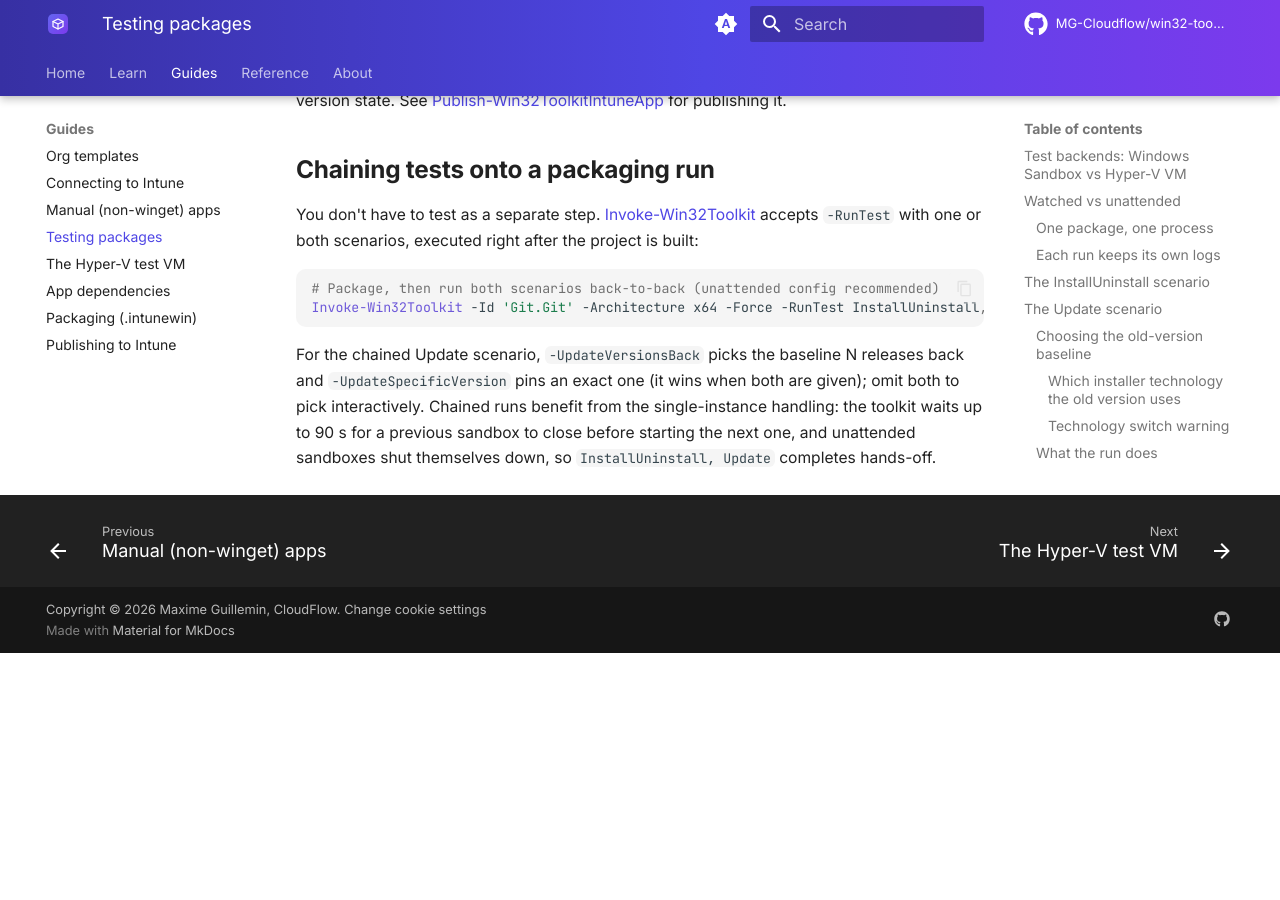
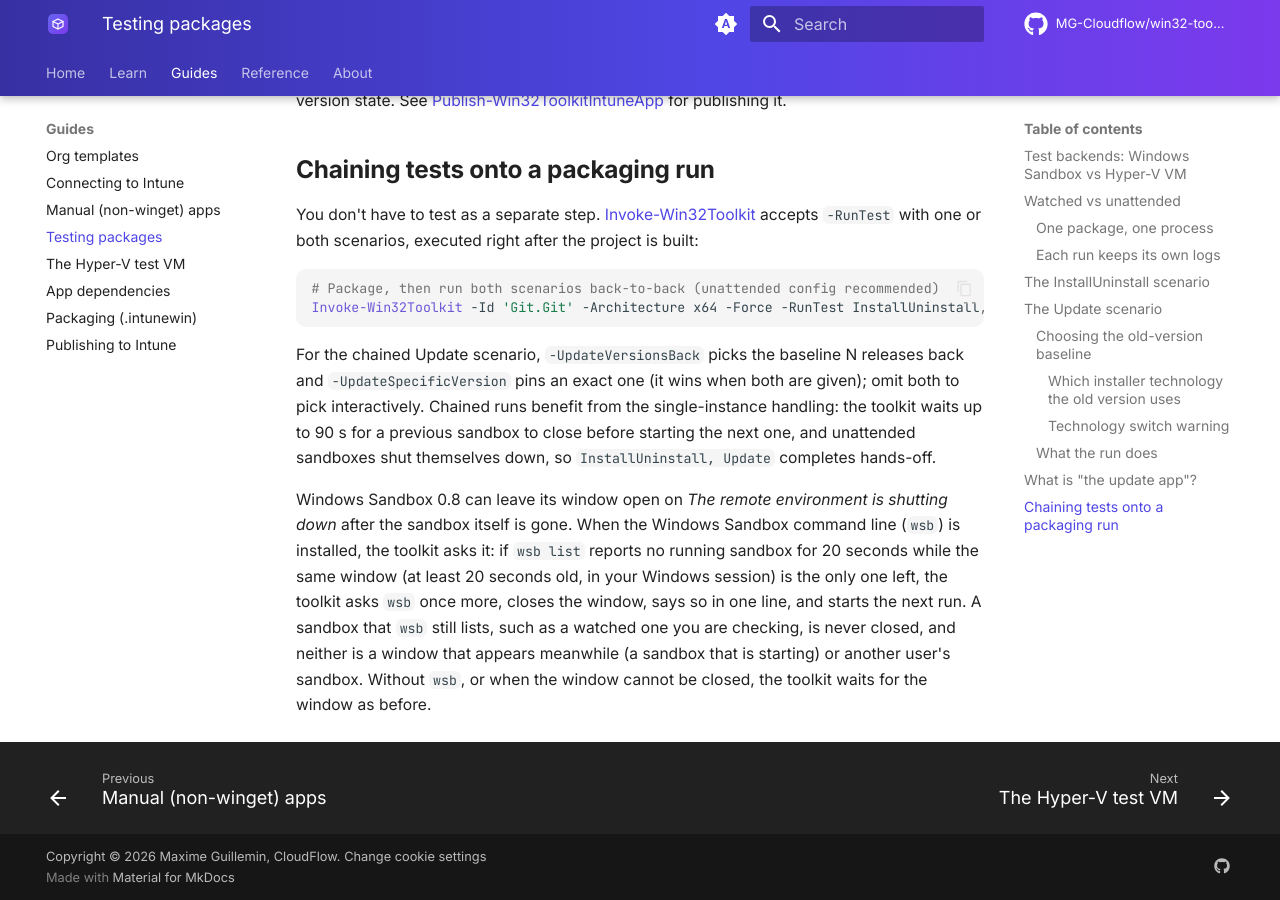
Before and after one commit to MG-Cloudflow/win32-toolkit, an MkDocs documentation site: the page built from docs/testing.md, in a window 1280 px wide and 900 px high, scrolled down 8871 px. Built offline with MkDocs 1.6.1 and Material for MkDocs 9.7.7, drawn with Linux system fonts in a browser that asks for light colours; comment, search, counter and statistics services are not loaded; before the commit the page ends 9524 px from its top, so only the background shows below that.

Commit message:
fix(sandbox): close a leftover Sandbox window instead of blocking the next run
Windows Sandbox 0.8 left the capture sandbox's client window open on 'The
remote environment is shutting down' after the guest was gone (4 of 4
captures in the test campaign, F1). The single-instance wait counts that
window as a running sandbox, waited 90 s, the chained test threw and the
package went on UNTESTED.

- The capture guest now ends with Stop-Computer -Force, like the test
  guests (a bare Stop-Computer left the window open).
- Wait-Win32ToolkitSandboxFree asks the Windows Sandbox command line when
  it is installed: 'wsb list --raw' (Invoke-Win32ToolkitWsbList, read-only,
  15 s timeout) parsed by Get-Win32ToolkitSandboxEnvironment. Once wsb has
  reported no running sandbox for 20 s while only client windows
  (WindowsSandboxRemoteSession / WindowsSandboxClient) are left,
  Close-Win32ToolkitSandboxClient closes them (CloseMainWindow, then Kill
  on the same process objects after 10 s) with a one-line message, and
  the sandbox counts as free. Nothing is closed while wsb lists a sandbox
  (a watched one stays open) or while another sandbox process is left;
  WindowsSandboxServer is never touched. Without wsb, or when it fails or
  prints anything unexpected, the process check decides as before.

New SandboxStaleClient.unit (parser, the real read-only wsb list when
installed, the wait with a fake clock, the close with fake processes);
TargetedDocumentation.unit requires -Force on the capture shutdown. C-9:
SandboxUnattended, TestDispatch, UpdateBaselineProject and UpdateTest
shadow Get-Win32ToolkitSandboxEnvironment ($null: the process check).
docs/testing.md explains the leftover window.

Co-Authored-By: Claude Opus 5.5 <noreply@anthropic.com>

```diff
--- a/docs/testing.md
+++ b/docs/testing.md
@@ -311,3 +311,12 @@ For the chained Update scenario, `-UpdateVersionsBack` picks the baseline N rele
 interactively. Chained runs benefit from the single-instance handling: the toolkit waits up to 90 s for
 a previous sandbox to close before starting the next one, and unattended sandboxes shut themselves down,
 so `InstallUninstall, Update` completes hands-off.
+
+Windows Sandbox 0.8 can leave its window open on *The remote environment is shutting down* after the
+sandbox itself is gone. When the Windows Sandbox command line (`wsb`) is installed, the toolkit asks it:
+if `wsb list` reports no running sandbox for 20 seconds while the same window (at least 20 seconds old,
+in your Windows session) is the only one left, the toolkit asks `wsb` once more, closes the window, says
+so in one line, and starts the next run. A sandbox that `wsb` still lists, such as a watched one you are
+checking, is never closed, and neither is a window that appears meanwhile (a sandbox that is starting) or
+another user's sandbox. Without `wsb`, or when the window cannot be closed, the toolkit waits for the window
+as before.
```
Also changed, not shown: 12 other files.
